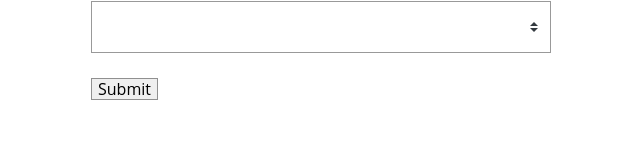
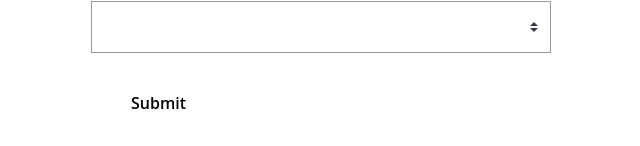
Before and after one commit to LucasVmigotto/vue-mastery, a Vue app in the folder real-world-vuejs/: page /event-create in a window 1280 px wide. Shown: the part 895-1041 px from the top of the page, without its empty margins (319-959 px from the left). Before the commit the page ends 1016 px from the top, so only its background shows below. Built offline with nearby package versions, Linux system fonts and the light colour scheme.

Commit message:
Reusable Form Components: BaseButton

```diff
--- /dev/null
+++ b/real-world-vuejs/src/components/BaseButton.vue
@@ -0,0 +1,87 @@
+<template>
+  <div>
+    <button v-on="$listeners"
+      class="button"
+      :class="buttonClass"
+      v-bind="$attrs">
+      <slot/>
+    </button>
+  </div>
+</template>
+
+<script>
+export default {
+  props: {
+    buttonClass: {
+      type: String
+    }
+  }
+}
+</script>
+
+<style scoped>
+.button {
+  display: inline-flex;
+  align-items: center;
+  justify-content: space-between;
+  height: 52px;
+  padding: 0 40px;
+  background: transparent;
+  border: none;
+  border-radius: 6px;
+  text-align: center;
+  font-weight: 600;
+  white-space: nowrap;
+  transition: all 0.2s linear;
+}
+.button:hover {
+  -webkit-transform: scale(1.02);
+  transform: scale(1.02);
+  box-shadow: 0 7px 17px 0 rgba(0, 0, 0, 0.2), 0 6px 20px 0 rgba(0, 0, 0, 0.19);
+}
+.button:active {
+  -webkit-transform: scale(1);
+  transform: scale(1);
+  box-shadow: none;
+}
+.button:focus {
+  outline: 0;
+}
+.button.-fill-gradient {
+  background: linear-gradient(to right, #16c0b0, #84cf6a);
+  color: #ffffff;
+}
+.button:disabled {
+  -webkit-transform: scale(1);
+  transform: scale(1);
+  box-shadow: none;
+  background: #eeeeee;
+}
+.button + .button {
+  margin-left: 1em;
+}
+.button.-fill-gray {
+  background: rgba(0, 0, 0, 0.5);
+  color: #ffffff;
+}
+.button.-size-small {
+  height: 32px;
+}
+.button.-icon-right {
+  text-align: left;
+  padding: 0 20px;
+}
+.button.-icon-right > .icon {
+  margin-left: 10px;
+}
+.button.-icon-left {
+  text-align: right;
+  padding: 0 20px;
+}
+.button.-icon-left > .icon {
+  margin-right: 10px;
+}
+.button.-icon-center {
+  padding: 0 20px;
+}
+</style>
--- a/real-world-vuejs/src/views/EventCreate.vue
+++ b/real-world-vuejs/src/views/EventCreate.vue
@@ -31,7 +31,8 @@
         <Datepicker v-model="event.date" placeholder="Select a date"/>
       </div>
       <BaseSelect label="Select a time" :options="times" v-model="event.time" class="field"/>
-      <input type="submit" class="button -fill-gradient" value="Submit">
+      <!-- <input type="submit" class="button -fill-gradient" value="Submit"> -->
+      <BaseButton type="submit" class="-fill-gradient">Submit</BaseButton>
     </form>
   </div>
 </template>
```
Also changed, not shown: real-world-vuejs/db.json (+20 -10 lines), real-world-vuejs/package.json (line endings or trailing spaces), 1 other file (tests, documents, lock files or other folders).
